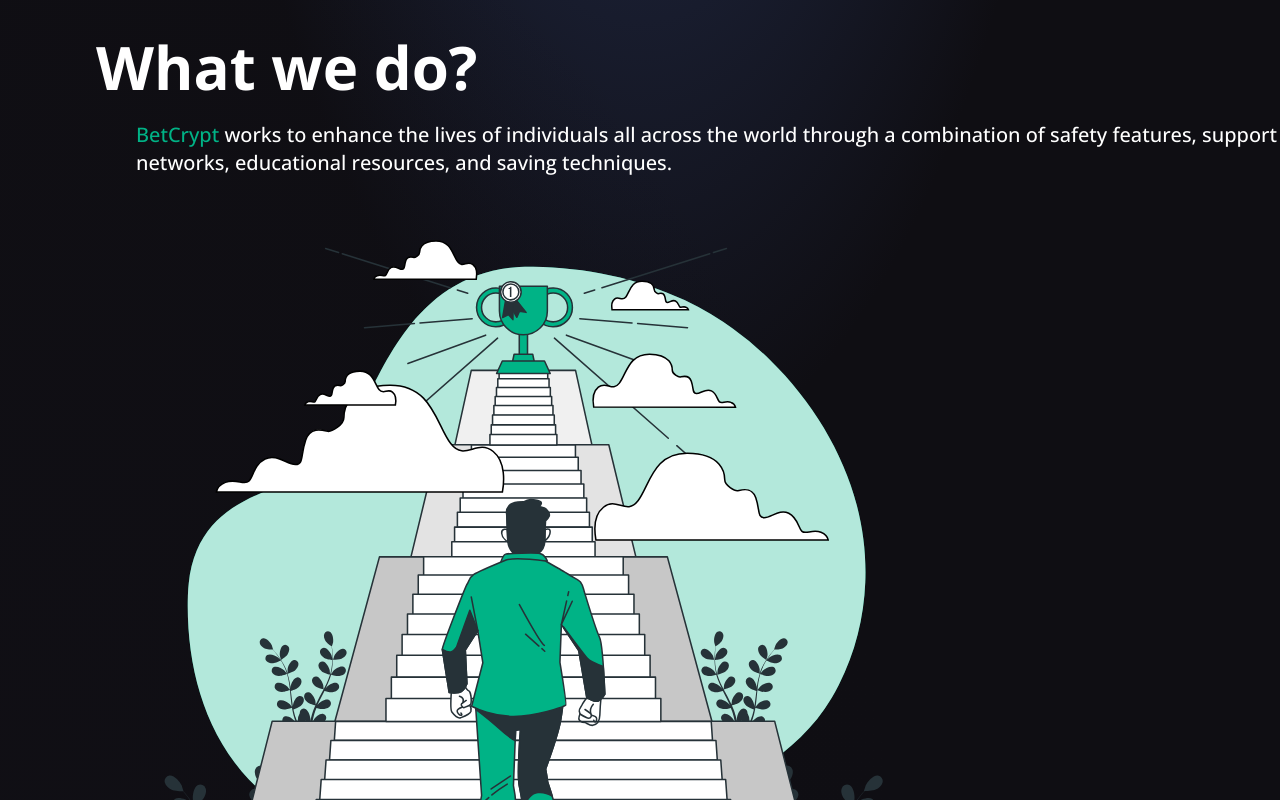
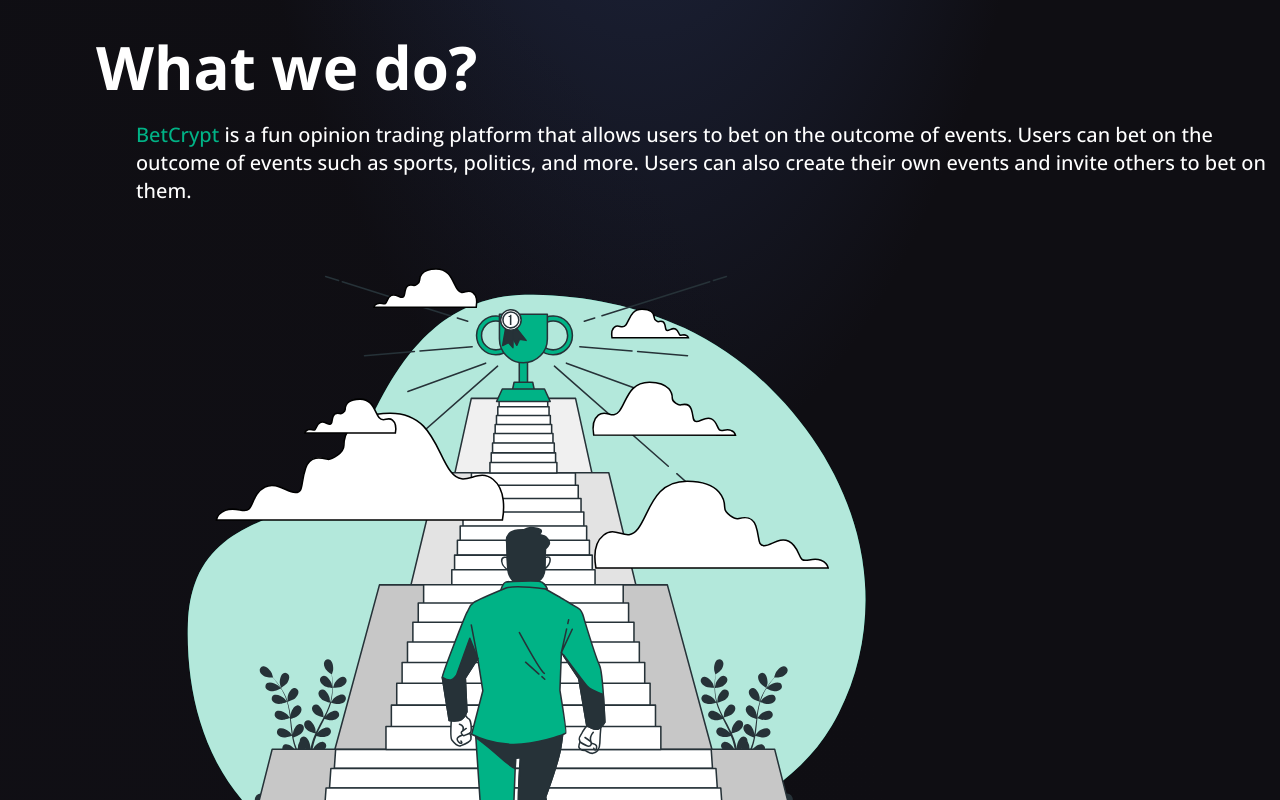
Before and after one commit to Alstudd/Crypto-Opinion-Trading-Web3.0, a React (Vite) app: page / in a window 1280 px wide. Shown: the part 2720-3520 px from the top of the page. Built offline with nearby package versions, Linux system fonts and the light colour scheme.

Commit message:
Added what we do

```diff
--- a/src/components/Footer.jsx
+++ b/src/components/Footer.jsx
@@ -19,13 +19,13 @@ const Footer = () => (
 
     <div className="flex justify-center items-center flex-col mt-5">
       <p className="text-white text-sm text-center">Come join us and hear for the unexpected miracle</p>
-      <p className="text-white text-sm text-center font-medium mt-2">ethershare@gmail.com</p>
+      <p className="text-white text-sm text-center font-medium mt-2">betcrypt@gmail.com</p>
     </div>
 
     <div className="sm:w-[90%] w-full h-[0.25px] bg-gray-400 mt-5 " />
 
     <div className="sm:w-[90%] w-full flex justify-between items-center mt-3">
-      <p className="text-white text-left text-xs">@ethershare2023</p>
+      <p className="text-white text-left text-xs">@betcrypt2023</p>
       <p className="text-white text-right text-xs">All rights reserved</p>
     </div>
   </div>
--- a/src/components/Home/WhatWeDo.jsx
+++ b/src/components/Home/WhatWeDo.jsx
@@ -8,9 +8,7 @@ export default function WhatWeDo() {
         What we do?
       </h1>
       <p className="ml-10 text-xl font-medium text-white sm:w-full w-[20rem]">
-        <span className="text-[#00b386]">BetCrypt</span> works to enhance the lives of individuals all across the world through
-        a combination of safety features, support networks, educational
-        resources, and saving techniques.
+        <span className="text-[#00b386]">BetCrypt</span> is a fun opinion trading platform that allows users to bet on the outcome of events. Users can bet on the outcome of events such as sports, politics, and more. Users can also create their own events and invite others to bet on them.
       </p>
       <div className="ml-10 relative  rounded-2xl drop-shadow-[0_4px_4px_0_rgba(0,0,0,0.25)]">
         <img className="rounded-2xl md:w-[48rem] sm:w-[28rem] w-full" src={pic1} alt="" />
```
